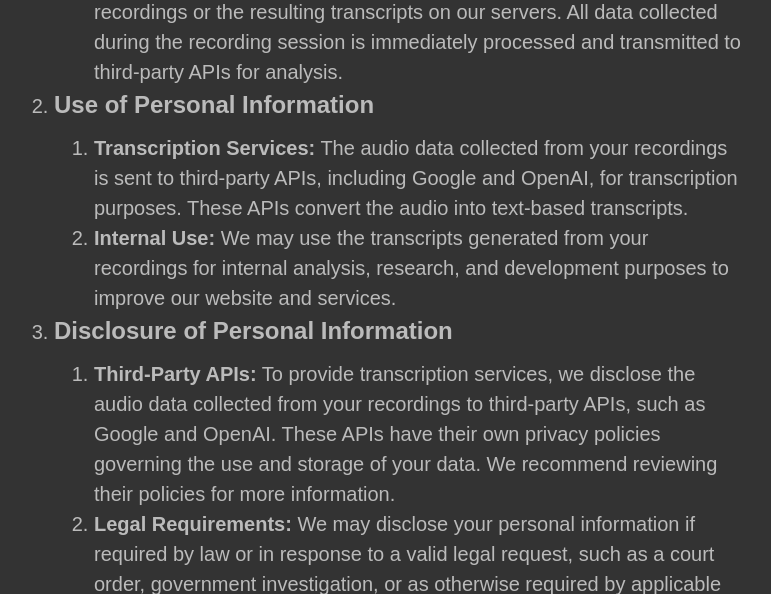
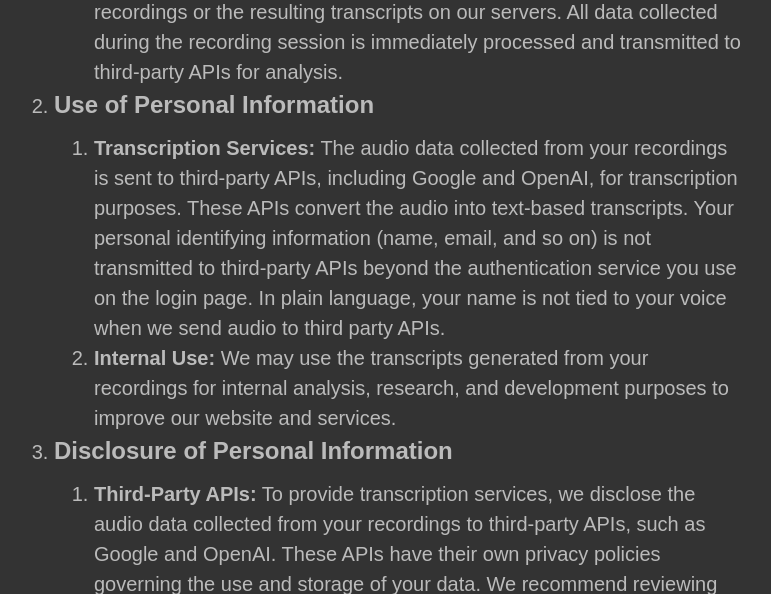
Before and after one commit to ekalosak/moshi, a Flask app: template src/moshi/templates/privacy.html in a window 1280 px wide. Shown: the part 645-1239 px from the top of the page, without its empty margins (262-1033 px from the left). Run offline with Flask 2, Linux system fonts and the light colour scheme; the template is opened without the code that fills it, so the values that code supplies are empty.

Commit message:
add clause about not sending name or email to 3rd party

```diff
--- a/src/moshi/templates/privacy.html
+++ b/src/moshi/templates/privacy.html
@@ -34,7 +34,10 @@
             <li>
                 <strong>Transcription Services:</strong>
                 The audio data collected from your recordings is sent to third-party APIs, including Google and OpenAI,
-                for transcription purposes. These APIs convert the audio into text-based transcripts.
+                for transcription purposes. These APIs convert the audio into text-based transcripts. Your personal
+                identifying information (name, email, and so on) is not transmitted to third-party APIs beyond the
+                authentication service you use on the login page. In plain language, your name is not tied to your voice
+                when we send audio to third party APIs.
             </li>
 
             <li>
```
